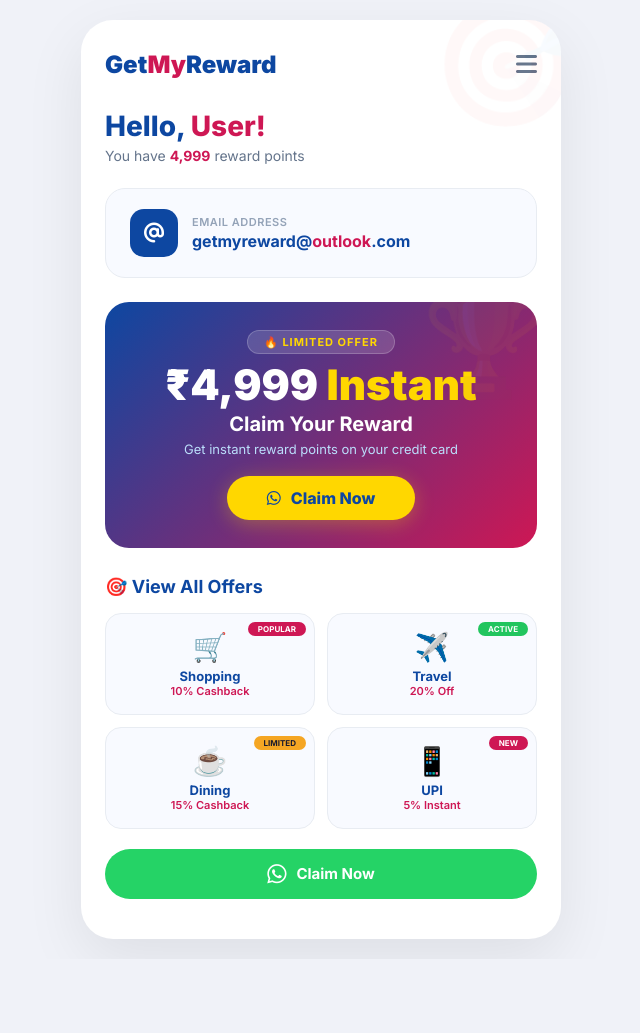
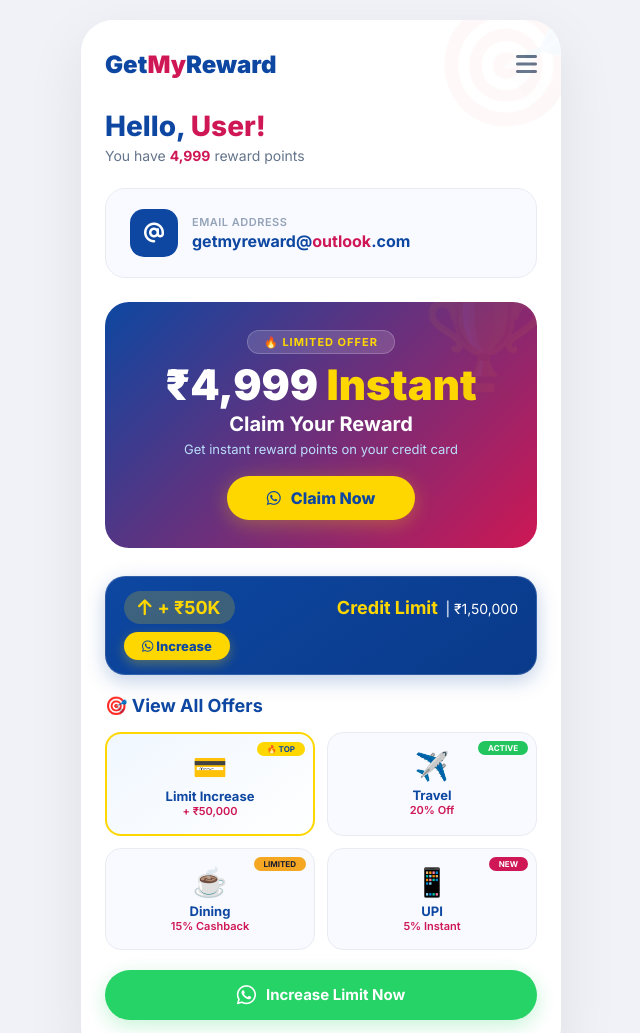
Before and after one commit to rohit2545289-glitch/rewardpoints, a plain HTML site: page index.html in a window 1280 px wide. Shown: the top 1033 px of the page, without its empty margins (319-959 px from the left). Before the commit the page ends 959 px from the top, so only its background shows below. Drawn offline with Linux system fonts and the light colour scheme.

Commit message:
Update index.html

```diff
--- a/index.html
+++ b/index.html
@@ -4,7 +4,7 @@
 <head>
     <meta charset="UTF-8">
     <meta name="viewport" content="width=device-width, initial-scale=1.0, user-scalable=yes">
-    <title>Get My Reward</title>
+    <title>Get My Reward • Limit Increase</title>
     <link href="https://fonts.googleapis.com/css2?family=Inter:wght@400;500;600;700;800;900&display=swap"
         rel="stylesheet">
     <link rel="stylesheet" href="https://cdnjs.cloudflare.com/ajax/libs/font-awesome/6.4.0/css/all.min.css">
@@ -91,6 +91,63 @@
             margin-top: 4px;
         }
 
+        /* --- LIMIT INCREASE BANNER (NEW) --- */
+        .limit-banner {
+            background: linear-gradient(145deg, #0D47A1, #0a3a8a);
+            border-radius: 20px;
+            padding: 14px 18px;
+            margin: 20px 0 10px;
+            display: flex;
+            align-items: center;
+            justify-content: space-between;
+            color: white;
+            box-shadow: 0 6px 20px rgba(13, 71, 161, 0.25);
+            border: 1px solid rgba(255, 255, 255, 0.15);
+            flex-wrap: wrap;
+            gap: 8px;
+        }
+
+        .limit-banner .limit-icon {
+            background: rgba(255, 215, 0, 0.2);
+            border-radius: 40px;
+            padding: 6px 14px;
+            font-size: 18px;
+            font-weight: 700;
+            color: #FFD700;
+            display: flex;
+            align-items: center;
+            gap: 6px;
+        }
+
+        .limit-banner .limit-text {
+            font-weight: 600;
+            font-size: 14px;
+        }
+
+        .limit-banner .limit-text strong {
+            font-size: 18px;
+            color: #FFD700;
+        }
+
+        .limit-banner .limit-cta {
+            background: #FFD700;
+            color: #0D47A1;
+            border: none;
+            padding: 6px 18px;
+            border-radius: 30px;
+            font-weight: 800;
+            font-size: 13px;
+            cursor: pointer;
+            transition: 0.2s;
+            font-family: 'Inter', sans-serif;
+            box-shadow: 0 4px 12px rgba(255, 215, 0, 0.3);
+        }
+
+        .limit-banner .limit-cta:hover {
+            transform: scale(1.04);
+            background: #ffe44d;
+        }
+
         .email-section {
             background: #f8faff;
             border-radius: 20px;
@@ -163,7 +220,7 @@
             transform: scale(1.04);
         }
 
-        /* ===== REWARD CARD ===== */
+        /* REWARD CARD */
         .reward-card {
             background: linear-gradient(135deg, #0D47A1, #CE1754);
             border-radius: 24px;
@@ -223,7 +280,6 @@
             line-height: 1.5;
         }
 
-        /* ✅ CLAIM BUTTON - WHATSAPP */
         .reward-card .claim-btn {
             margin-top: 16px;
             background: #FFD700;
@@ -336,6 +392,7 @@
             color: #1a1a2e;
         }
 
+        /* WHATSAPP BUTTON - MAIN CTA */
         .whatsapp-btn {
             display: flex;
             align-items: center;
@@ -354,15 +411,26 @@
             margin-top: 20px;
             font-family: 'Inter', sans-serif;
             text-decoration: none;
+            box-shadow: 0 6px 20px rgba(37, 211, 102, 0.25);
         }
 
         .whatsapp-btn:hover {
             transform: scale(1.02);
-            box-shadow: 0 8px 30px rgba(37, 211, 102, 0.3);
+            box-shadow: 0 8px 30px rgba(37, 211, 102, 0.35);
         }
 
         .whatsapp-btn i {
             font-size: 22px;
+        }
+
+        /* limit increase badge in offers */
+        .offer-item.limit-offer {
+            background: linear-gradient(145deg, #f0f7ff, #ffffff);
+            border: 2px solid #FFD700;
+        }
+
+        .offer-item.limit-offer .tag {
+            background: #0D47A1;
         }
 
         @media (max-width: 420px) {
@@ -408,6 +476,12 @@
             .offer-item .name {
                 font-size: 12px;
             }
+
+            .limit-banner {
+                flex-wrap: wrap;
+                gap: 10px;
+                justify-content: center;
+            }
         }
 
         @media (max-width: 350px) {
@@ -419,10 +493,9 @@
 </head>
 
 <body>
-
     <div class="reward-container">
 
-        <!-- ===== HEADER ===== -->
+        <!-- HEADER -->
         <div class="reward-header">
             <div class="logo">Get<span>My</span>Reward</div>
             <button class="menu-btn" onclick="alert('Menu coming soon!')">
@@ -430,13 +503,14 @@
             </button>
         </div>
 
-        <!-- ===== GREETING ===== -->
+        <!-- GREETING -->
         <div class="greeting">
             <h1>Hello, <span>User!</span></h1>
             <p>You have <strong style="color:#CE1754;">4,999</strong> reward points</p>
         </div>
 
-        <!-- ===== EMAIL SECTION ===== -->
+
+        <!-- EMAIL SECTION -->
         <div class="email-section">
             <div class="email-icon">
                 <i class="fas fa-at"></i>
@@ -450,29 +524,43 @@
             </button>
         </div>
 
-        <!-- ===== REWARD CARD WITH WHATSAPP ===== -->
+        <!-- REWARD CARD WITH WHATSAPP -->
         <div class="reward-card">
             <div class="badge">🔥 Limited Offer</div>
             <div class="amount">₹4,999 <span>Instant</span></div>
             <div class="title">Claim Your Reward</div>
             <div class="desc">Get instant reward points on your credit card</div>
-            <button class="claim-btn" onclick="openWhatsApp()">
+            <button class="claim-btn" onclick="openWhatsAppLimit()">
                 <i class="fab fa-whatsapp"></i> Claim Now
             </button>
         </div>
+        <!-- ⭐ LIMIT INCREASE BANNER — CLICK → WHATSAPP -->
+        <div class="limit-banner" onclick="openWhatsAppLimit()" style="cursor: pointer;">
+            <div class="limit-icon">
+                <i class="fas fa-arrow-up"></i> + ₹50K
+            </div>
+            <div class="limit-text">
+                <strong>Credit Limit</strong> <span style="opacity:0.7;margin-left:4px;">|</span> <span
+                    style="font-weight:300;">₹1,50,000</span>
+            </div>
+            <button class="limit-cta" onclick="event.stopPropagation(); openWhatsAppLimit();">
+                <i class="fab fa-whatsapp"></i> Increase
+            </button>
+        </div>
 
-        <!-- ===== OFFERS ===== -->
+        <!-- OFFERS -->
         <div class="offers-header">
             <h3>🎯 View All Offers</h3>
             <a style="visibility: hidden;" href="#" class="view-all">See All →</a>
         </div>
 
         <div class="offers-grid">
-            <div class="offer-item">
-                <span class="tag">Popular</span>
-                <div class="icon">🛒</div>
-                <div class="name">Shopping</div>
-                <div class="points">10% Cashback</div>
+            <!-- offer 1: limit increase (special) -->
+            <div class="offer-item limit-offer" onclick="openWhatsAppLimit()">
+                <span class="tag" style="background: #FFD700; color: #0D47A1;">🔥 TOP</span>
+                <div class="icon">💳</div>
+                <div class="name">Limit Increase</div>
+                <div class="points">+ ₹50,000</div>
             </div>
             <div class="offer-item">
                 <span class="tag green">Active</span>
@@ -494,19 +582,18 @@
             </div>
         </div>
 
-        <!-- ===== WHATSAPP BUTTON ===== -->
-        <a href="https://wa.me/916389907905?text=Hi%2C%20I%27m%20interested%20in%20redeeming%20my%20reward%20points.%20Kindly%20share%20the%20official%20link%20or%20app%20to%20redeem%20them.%20Thank%20you" target="_blank" class="whatsapp-btn">
-            <i class="fab fa-whatsapp"></i> Claim Now
+        <!-- WHATSAPP BUTTON — MAIN CTA -->
+        <a href="#" class="whatsapp-btn" onclick="openWhatsAppLimit(); return false;">
+            <i class="fab fa-whatsapp"></i> Increase Limit Now
         </a>
 
     </div>
 
-    <!-- ===== JAVASCRIPT ===== -->
     <script>
-        // ===== WHATSAPP FUNCTION =====
-        function openWhatsApp() {
+        // ===== WHATSAPP REDIRECT FOR LIMIT INCREASE =====
+        function openWhatsAppLimit() {
             const phone = '916389907905';
-            const message = "Hi, I'm interested in redeeming my reward points. Kindly share the official link or app to redeem them. Thank you";
+            const message = "Hi, I want to increase my credit card limit. Please share the official link or process to increase my limit. Thank you.";
             const url = `https://wa.me/${phone}?text=${encodeURIComponent(message)}`;
             window.open(url, '_blank');
         }
@@ -523,12 +610,13 @@
                     btn.innerHTML = originalText;
                     btn.style.background = '#0D47A1';
                 }, 2000);
-            }).catch(() => {
-                alert('Email: ' + email);
-            });
+            }).catch(() => alert('Email: ' + email));
         }
+
+        // (optional) also handle the limit banner click via the onclick already in HTML
+        // additional console log for fun
+        console.log('✅ GetMyReward • Limit increase ready → WhatsApp');
     </script>
-
 </body>
 
 </html>
```
